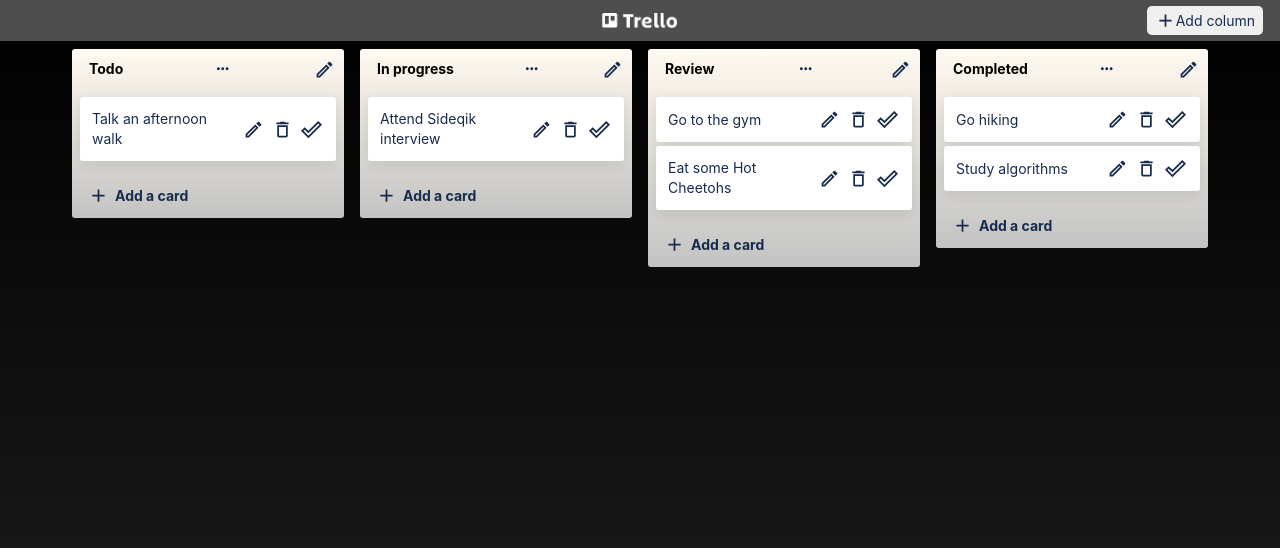
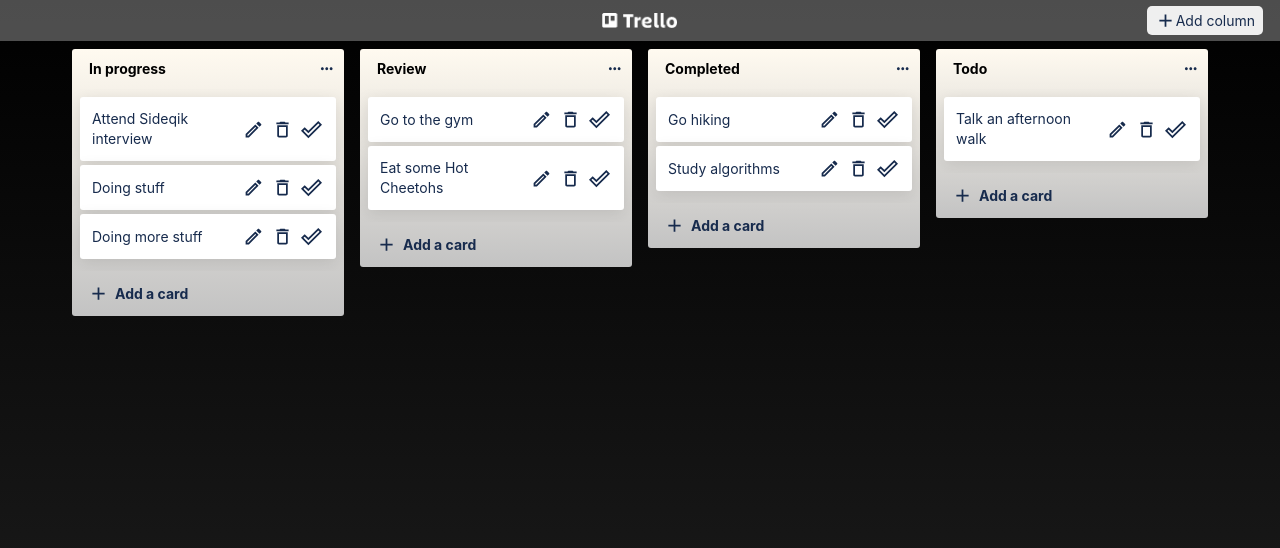
Before and after one commit to danielvorn/trello-clone, a React (Create React App) app: page / in a window 1280 px wide. Shown: the top 548 px of the page. Built offline with nearby package versions, Linux system fonts and the light colour scheme; data requests are answered from the project's data file.

Commit message:
bug fixes

```diff
--- a/db.json
+++ b/db.json
@@ -3,10 +3,10 @@
     {
       "id": "order",
       "column": [
-        "column-1",
         "column-2",
         "column-3",
-        "column-4"
+        "column-4",
+        "column-1"
       ]
     }
   ],
@@ -34,6 +34,14 @@
     {
       "id": "card-6",
       "title": "Study algorithms"
+    },
+    {
+      "title": "Doing stuff",
+      "id": "OqAS-aw"
+    },
+    {
+      "title": "Doing more stuff",
+      "id": "eiB5B7M"
     }
   ],
   "columns": [
@@ -48,7 +56,9 @@
       "id": "column-2",
       "title": "In progress",
       "cardIds": [
-        "card-2"
+        "card-2",
+        "OqAS-aw",
+        "eiB5B7M"
       ]
     },
     {
--- a/src/App.js
+++ b/src/App.js
@@ -9,6 +9,7 @@ const App = () => {
   const [cards, setCards] = useState([])
   const [columns, setColumns] = useState([])
   const [columnOrder, setColumnOrder] = useState([])
+  const [createColumn, setCreateColumn] = useState(false)
 
   const deleteCardFromState = (colId, cardId) => {
     const columnsCopy = [...columns]
@@ -65,17 +66,17 @@ const App = () => {
     setCards(cardsCopy)
   }
 
-  const createColumnState = (colTitle) => {
-    const columnsCopy = [...columns]
-    const columnOrderCopy = [...columnOrder]
-    const uniqueId = '_' + Math.random().toString(36).substr(2, 9)
-    const column = {"id": uniqueId, "title": colTitle, "cardIds": []}
-
-    columnsCopy.push(column)
-    setColumns(columnsCopy)
-    columnOrderCopy.push(uniqueId)
-    setColumnOrder(columnOrderCopy)
-  }
+  // const createColumnState = (colTitle) => {
+  //   const columnsCopy = [...columns]
+  //   const columnOrderCopy = [...columnOrder]
+  //   const uniqueId = '_' + Math.random().toString(36).substr(2, 9)
+  //   const column = {"id": uniqueId, "title": colTitle, "cardIds": []}
+  //
+  //   columnsCopy.push(column)
+  //   setColumns(columnsCopy)
+  //   columnOrderCopy.push(uniqueId)
+  //   setColumnOrder(columnOrderCopy)
+  // }
 
   const fetchCards = () => {
     client.getCards()
@@ -97,7 +98,7 @@ const App = () => {
     fetchCards()
     fetchColumns()
     fetchColumnOrder()
-  }, [])
+  }, [createColumn])
 
   const onDragEnd = result => {
     const {destination, source, draggableId, type} = result
@@ -172,7 +173,7 @@ const App = () => {
 
   return (
       <DragDropContext onDragEnd={onDragEnd}>
-        <Nav createColumnState={createColumnState}/>
+        <Nav setCreateColumn={setCreateColumn}/>
         <div className="board">
           <Droppable droppableId="all-columns" direction="horizontal" type="column">
             {(provided) => (
--- a/src/components/Column.js
+++ b/src/components/Column.js
@@ -32,10 +32,10 @@ function Column(props) {
                         <div {...provided.dragHandleProps} className="cardTitle">
                             <div className="title">{props.column?.title}</div>
                             <MoreHorizIcon fontSize="small"/>
-                            <EditOutlinedIcon
-                                style={{cursor: "pointer"}}
-                                onClick={() => {console.log("Clicked!!!")}}
-                            />
+                            {/*<EditOutlinedIcon*/}
+                            {/*    style={{cursor: "pointer"}}*/}
+                            {/*    onClick={() => {console.log("Clicked!!!")}}*/}
+                            {/*/>*/}
                         </div>
                         <Droppable droppableId={props.column?.id} type="card">
                             {(provided, snapshot) => (
--- a/src/components/Nav.js
+++ b/src/components/Nav.js
@@ -3,11 +3,14 @@ import Logo from "../assets/trello-logo.gif"
 import "../styles/Nav.css"
 import AddColumn from "./dialog-boxes/AddColumn"
 
-function Nav({createColumnState}) {
+function Nav({setCreateColumn}) {
     return (
         <div className="nav">
             <img className="headerLogo" src={Logo} alt="Logo" />
-            <AddColumn className="addColumnButton" createColumnState={createColumnState}/>
+            <AddColumn
+                className="addColumnButton"
+                setCreateColumn={setCreateColumn}
+            />
         </div>
     )
 }
--- a/src/components/dialog-boxes/AddColumn.js
+++ b/src/components/dialog-boxes/AddColumn.js
@@ -8,13 +8,13 @@ import "../../styles/Icon.css"
 import Button from "@material-ui/core/Button"
 import AddIcon from '@material-ui/icons/Add'
 
-export default function AddColumn({createColumnState}) {
+export default function AddColumn({setCreateColumn}) {
     const [open, setOpen] = useState(false)
     const [title, setTitle] = useState("")
 
     const createColumn = async () => {
         client.createColumn(title)
-            .then(res => createColumnState(title))
+            .then(r => setCreateColumn((prevCheck) => !prevCheck))
     }
 
     const handleClickOpen = () => {
```
